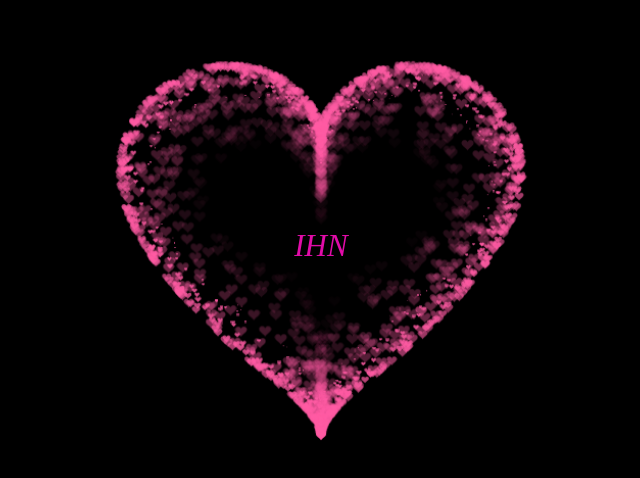
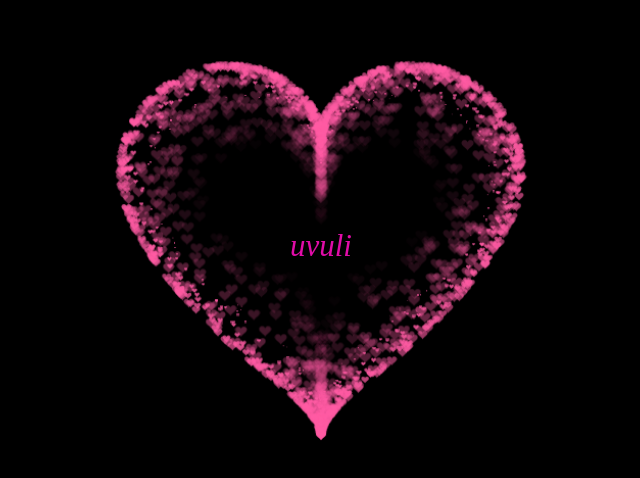
Before and after one commit to Quang-Nhat-2601/traitim, a plain HTML site: page index.html in a window 1280 px wide. Shown: the part 152-630 px from the top of the page, 319-959 px from the left. Drawn offline with Linux system fonts and the light colour scheme.

Commit message:
edit-heart-content

```diff
--- a/index.html
+++ b/index.html
@@ -337,7 +337,7 @@
         align-items: center;
         justify-content: center;
         margin-bottom: 5px;
-        text-align: center;">IHN</div>
+        text-align: center;">uvuli</div>
 </BODY>
 
 </HTML>
```
